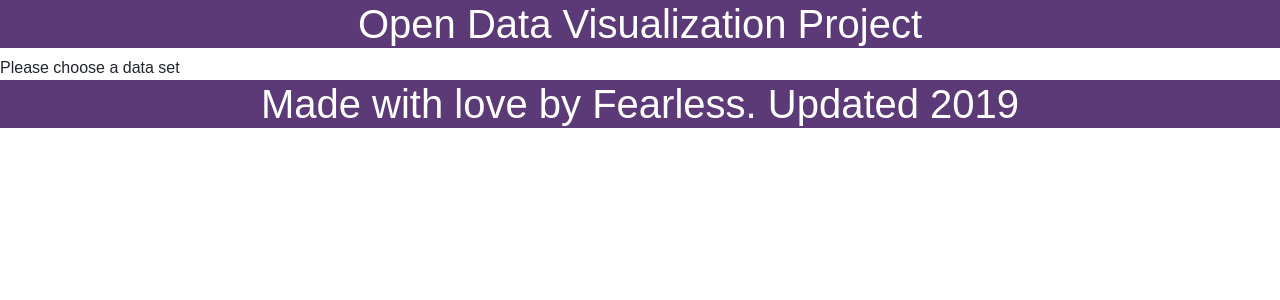
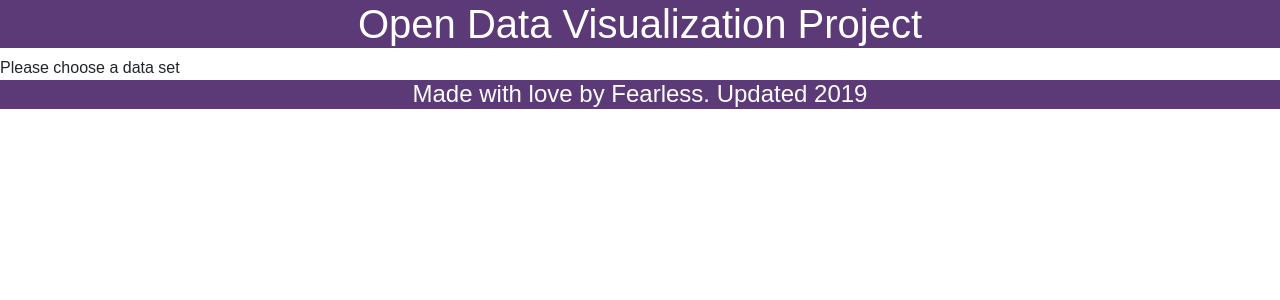
Before and after one commit to FearlessSolutions/OpenDataVisualization, a React (Create React App) app in the folder opendatavisualization/: page / in a window 1280 px wide. Shown: the top 300 px of the page. Built offline with nearby package versions, Linux system fonts and the light colour scheme.

Commit message:
moved color formatting to scss and made footer smaller size

```diff
--- a/opendatavisualization/src/App.css
+++ b/opendatavisualization/src/App.css
@@ -14,11 +14,6 @@ html, #root, .App {
   text-align: center;
   color: white; }
 
-  .footer {
-    background: #5C3977;
-    text-align: center;
-    color: white; }
-
 .leaflet-container {
   height: 100%;
   width: 100%; }
--- a/opendatavisualization/src/App.scss
+++ b/opendatavisualization/src/App.scss
@@ -37,6 +37,11 @@ html, #root, .App{
   color:white;
 }
 
+.footer {
+  background: $purple;
+  text-align: center;
+  color: white; }
+
 .leaflet-container {
   height: 100%;
   width: 100%;
--- a/opendatavisualization/src/components/footer.js
+++ b/opendatavisualization/src/components/footer.js
@@ -5,7 +5,7 @@ var year = new Date(). getFullYear();
 function Footer() {
     return (
     <div className={'footer'}>
-        <h1>Made with love by Fearless. Updated {year}</h1>
+        <h4>Made with love by Fearless. Updated {year}</h4>
     </div>
     )
 }
```
